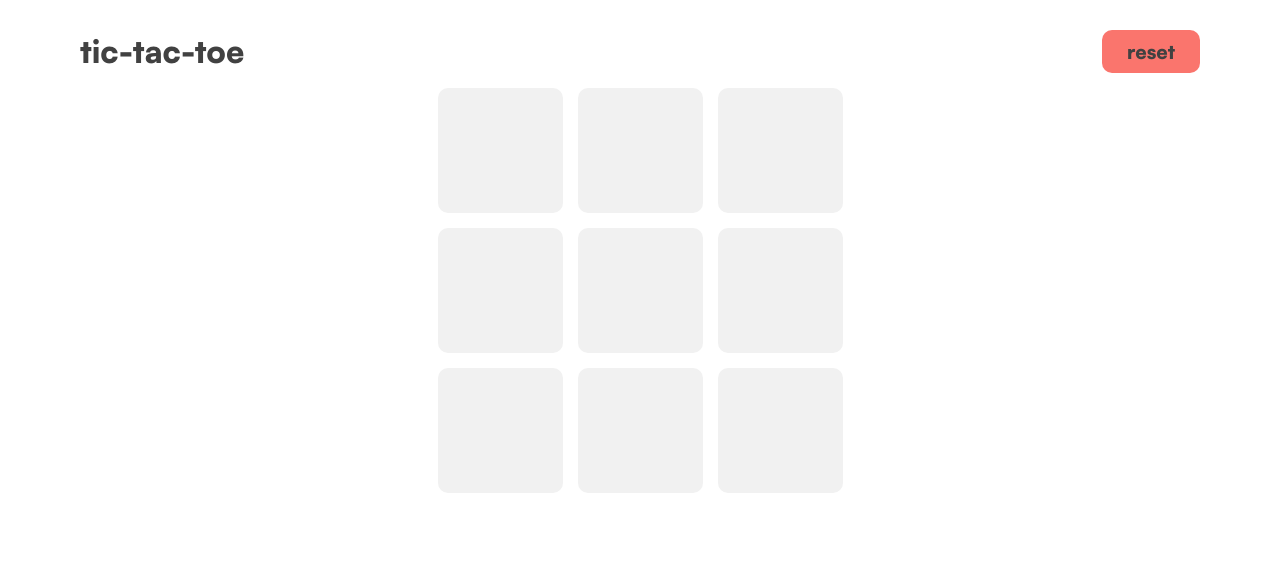
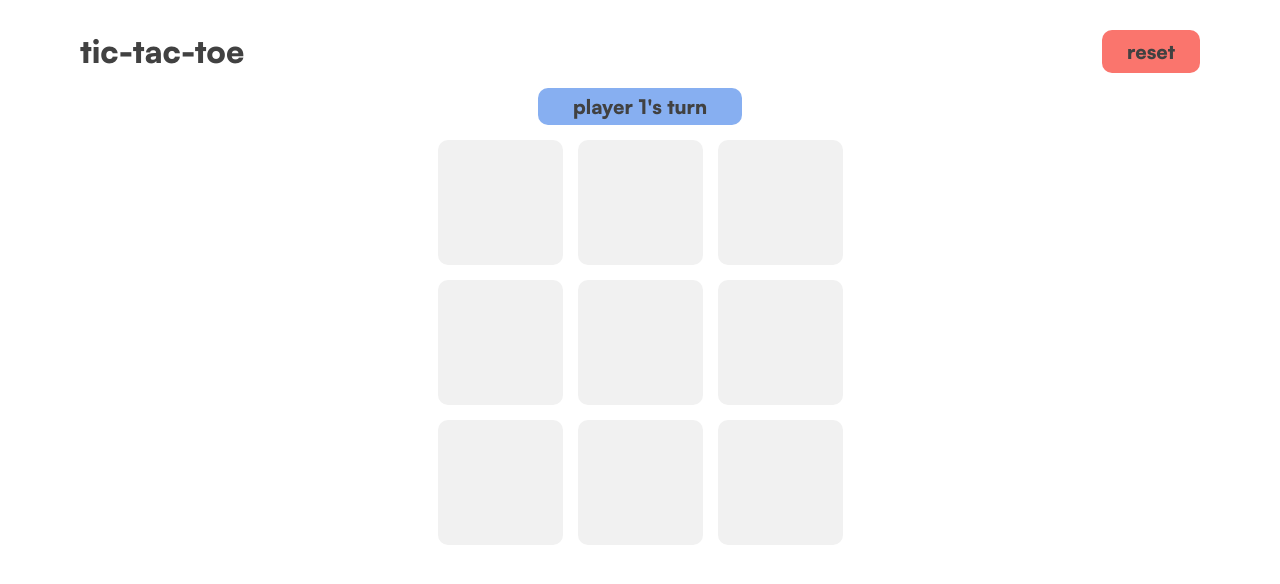
Before and after one commit to Study-Compass/React-Tutorial, a React (Create React App) app: page / in a window 1280 px wide. Shown: the top 584 px of the page. Built offline with nearby package versions, Linux system fonts and the light colour scheme.

Commit message:
Made the Player part above the board, and made it switch bewtween players. Also made onclick function for X's and 0's for player 1 and player 2.

```diff
--- a/src/App.css
+++ b/src/App.css
@@ -3,6 +3,7 @@
     --red: #FA756D;
     --text: #414141;
     --emptyTile: #F1F1F1;
+    --blue: #87AFF1;
 
 }
 .App{
--- a/src/components/Board/Board.css
+++ b/src/components/Board/Board.css
@@ -8,4 +8,22 @@
         display: flex;
         gap: 15px;
     }
+
+    .player{
+        background-color: var(--blue);
+        height: fit-content;
+        outline: none;
+        border: none;
+        border-radius: 10px;
+        padding: 5px 35px;
+        transition: background-color 0.3s;
+        h1{
+            margin: 0;
+            font-size: 20px;
+        }
+    }
+
+    .player.player2{
+        background-color: var(--red);
+    }
 }
--- a/src/components/Board/Board.jsx
+++ b/src/components/Board/Board.jsx
@@ -4,6 +4,7 @@ import Tile from "./Tile/Tile";
 function Board(){
 
     const [board, setBoard] = useState([[null, null, null],[null, null, null],[null, null, null]])
+    const [player,setPlayer] = useState(0);
 
     const changeBoard = (row, col, value) => {
         //changes board[row][col] to value
@@ -13,19 +14,22 @@ function Board(){
         const copy = [...board];
         copy[row][col] = value;
         setBoard(copy);
-
-
+        setPlayer(player === 0 ? 1 : 0);
     }
+    //If value = null, then empty
+    //If value = 0, then 0
+    //If value = 1, then x
 
     return(
         <div className="board">
+            <div className={`player ${player === 0 ? "" : "player2"}`}><h1>player {player+1}'s turn</h1></div>
             {
                 board.map((row, index)=>{
                     return(
                         <div className="board-row" key={`row${index}`}>
                             {
                                 row.map((tile, colIndex)=>{
-                                    return <Tile row={index} col={colIndex}/>
+                                    return <Tile row={index} col={colIndex} value={board[index][colIndex]} changeBoard={changeBoard} player={player}/>
                                 })
                             }
                         </div>
--- a/src/components/Board/Tile/Tile.css
+++ b/src/components/Board/Tile/Tile.css
@@ -4,5 +4,10 @@
     border-radius: 10px;
     background-color: var(--emptyTile);
 
-
+    .player{
+        background-color: var(--blue);
+        width: 125px;
+        height: 125px;
+        border-radius: 10px;
+    }
 }
--- a/src/components/Board/Tile/Tile.jsx
+++ b/src/components/Board/Tile/Tile.jsx
@@ -1,10 +1,22 @@
 import React from "react";
 import "./Tile.css";
+//import Logo from '../../assets/icons/cross.svg';
 
-function Tile({row, col}){
+function Tile({row, col, value, changeBoard, player}){
+    function handleClick(){
+        if (value === null){
+            if (player === 0){
+                changeBoard(row,col,0);
+            }
+            else if (player === 1){
+                changeBoard(row,col,1);
+            }
+        }
+
+    }
     return(
-        <div className="tile">
-
+        <div className="tile" onClick={handleClick}>
+            {value && value === 1 ? "X" : value === 0 ? "0" : ''}
         </div>
     )
 }
```
